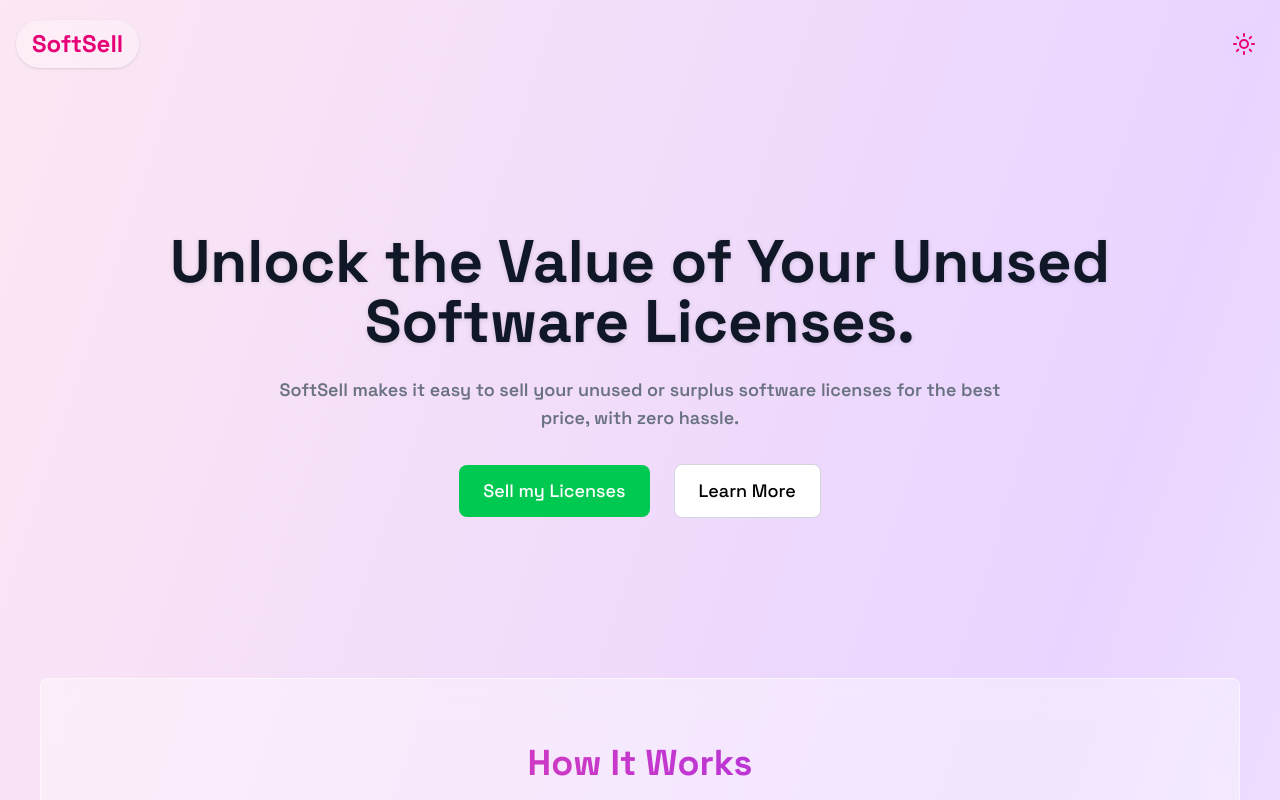
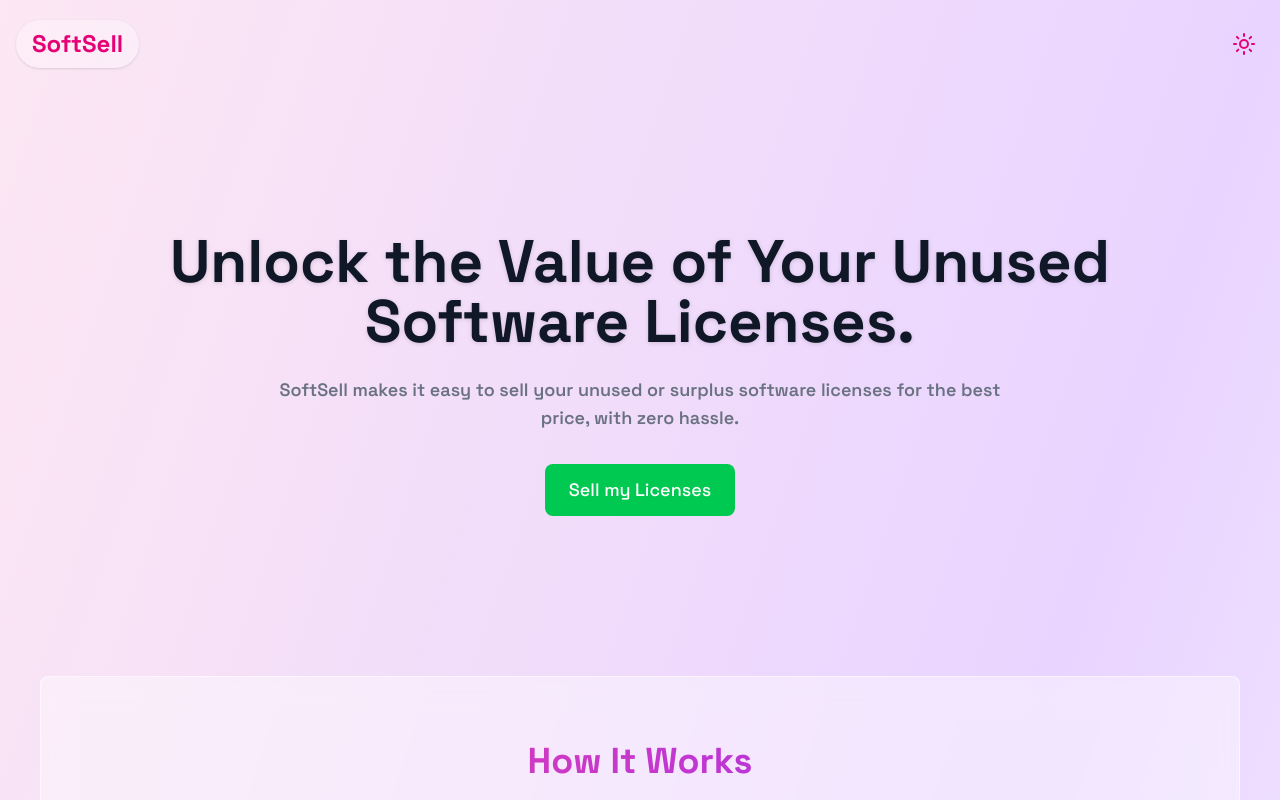
Before and after one commit to Yashxp1/softsell, a Next.js app: page / in a window 1280 px wide. Shown: the top 800 px of the page. Built offline with nearby package versions, Linux system fonts and the light colour scheme.

Commit message:
project completed

```diff
--- a/package.json
+++ b/package.json
@@ -9,6 +9,7 @@
     "lint": "next lint"
   },
   "dependencies": {
+    "framer-motion": "^12.10.1",
     "lucide": "^0.507.0",
     "lucide-react": "^0.507.0",
     "next": "15.3.2",
--- a/src/app/page.tsx
+++ b/src/app/page.tsx
@@ -7,7 +7,7 @@ import Reviews from '@/components/Reviews';
 import Working from '@/components/Working';
 import React from 'react';
 
-const homeBtn = ['Sell my Licenses', 'Learn More'];
+const homeBtn = ['Sell my Licenses'];
 
 const page = () => {
   return (
@@ -17,7 +17,7 @@ const page = () => {
       </div>
 
       <div className="flex flex-col md:mt-16 items-center justify-center  px-4 pt-10 pb-6 sm:px-6 sm:pt-14 sm:pb-10 md:px-10 md:pt-16 md:pb-12 lg:pt-20 lg:pb-16 text-center">
-        <h1 className="text-4xl sm:text-5xl md:text-6xl lg:text-6xl font-black bg-gray-900 dark:bg-white bg-clip-text text-transparent drop-shadow-sm animate-gradient-x max-w-6xl mx-auto">
+        <h1 className="text-4xl sm:text-5xl md:text-6xl lg:text-6xl font-black bg-gray-900 dark:bg-white bg-clip-text text-transparent drop-shadow-sm animate-gradient-x max-w-6xl mx-auto ">
           Unlock the Value of Your Unused Software Licenses.
         </h1>
 
--- a/src/components/Features.tsx
+++ b/src/components/Features.tsx
@@ -30,7 +30,7 @@ const features = [
 
 const Features = () => {
   return (
-    <section className="py-16 dark:bg-white/10 bg-white/40 backdrop-blur-lg border dark:border-white/20 border-white/50 rounded-lg">
+    <section id='learn-more' className="py-16 dark:bg-white/10 bg-white/40 backdrop-blur-lg border dark:border-white/20 border-white/50 rounded-lg">
       <div className="container mx-auto px-6">
         <h2 className="text-3xl font-bold text-center mb-6 bg-gradient-to-r from-pink-500 to-purple-600 dark:from-pink-400 dark:to-purple-500 bg-clip-text text-transparent">
           Why Choose SoftSell
```
Also changed, not shown: 1 other file (tests, documents, lock files or other folders).
